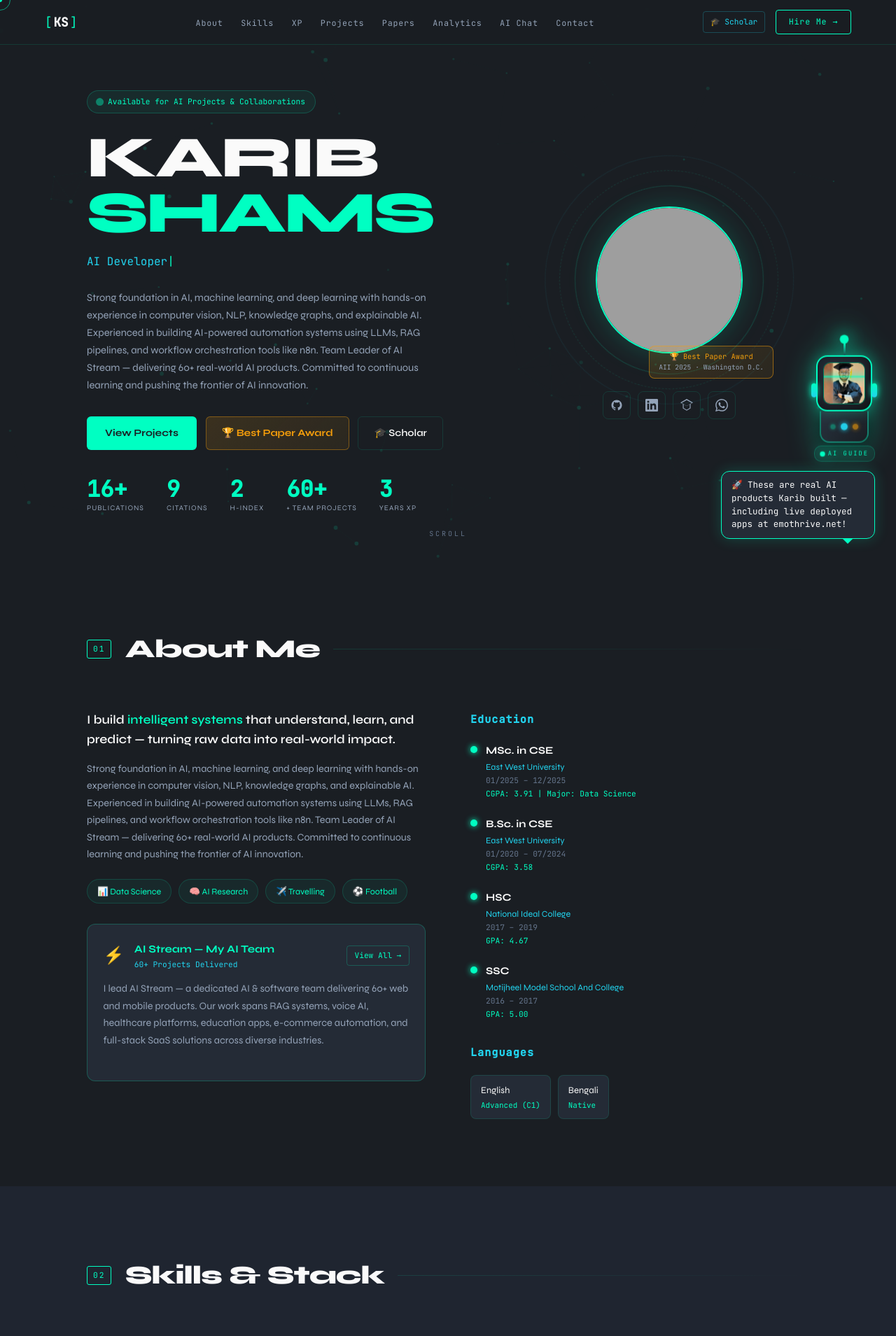
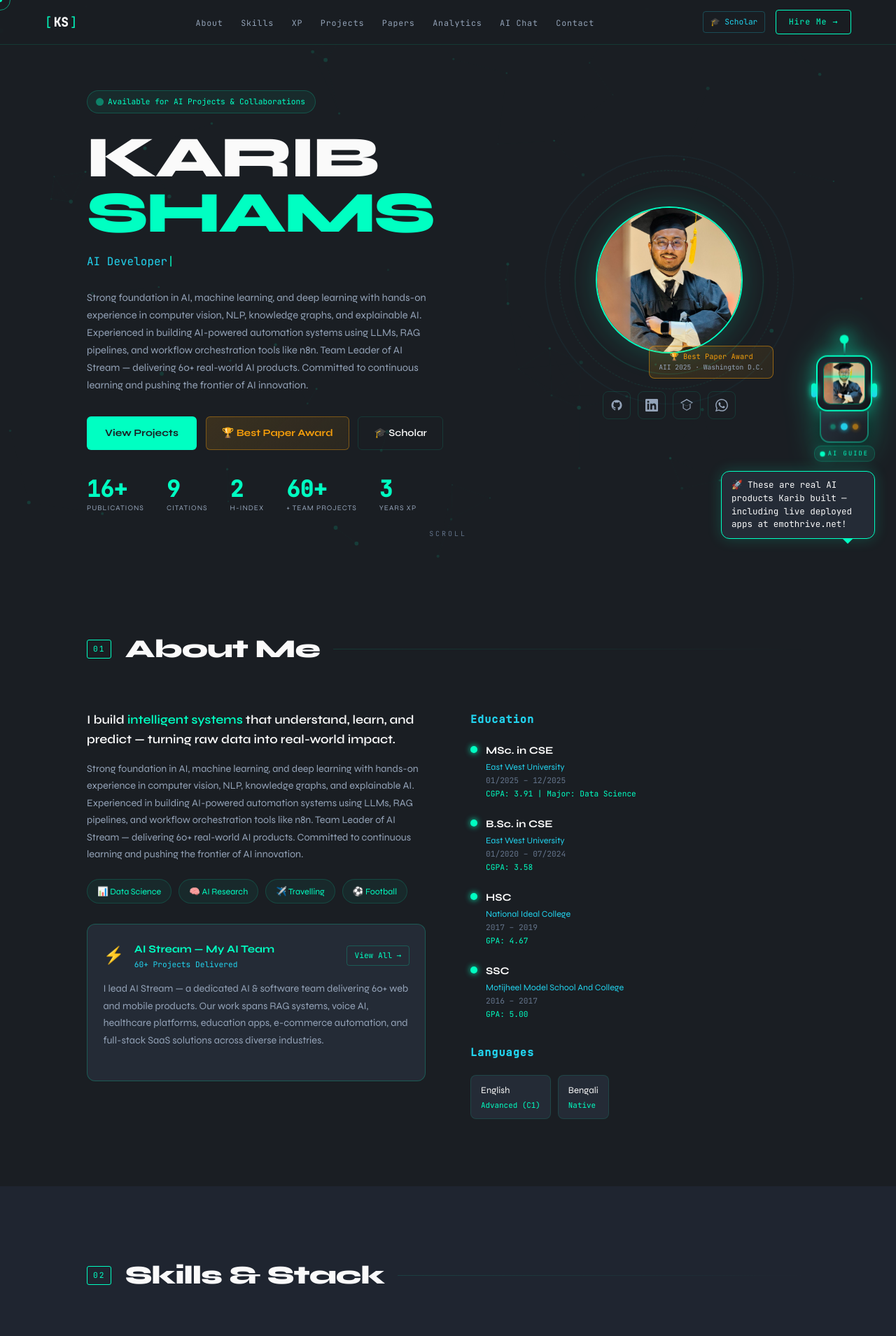
Before and after one commit to karibshams/p, a Django app: page / in a window 1280 px wide. Shown: the top 1909 px of the page at 70% size. Run offline with Django 4.2, Linux system fonts and the light colour scheme; data that the repository does not hold is empty; grey boxes are pictures that could not be loaded.

Commit message:
jpeg version

```diff
--- a/portfolio/templates/portfolio/index.html
+++ b/portfolio/templates/portfolio/index.html
@@ -52,7 +52,7 @@
     <div class="hero-right">
       <div class="av-wrap">
         <div class="av-ring r1"></div><div class="av-ring r2"></div><div class="av-ring r3"></div>
-        <div class="av-img"><img src="{% static 'img/karib.jpg' %}" alt="Karib Shams" onerror="this.src='{% static 'img/placeholder.svg' %}'"/></div>
+        <div class="av-img"><img src="{% static 'img/karib.jpeg' %}" alt="Karib Shams" onerror="this.src='{% static 'img/placeholder.svg' %}'"/></div>
         <a href="{{ data.award_url }}" target="_blank" class="av-badge">🏆 Best Paper Award<br/><span>AII 2025 · Washington D.C.</span></a>
       </div>
       <div class="socials">
```
